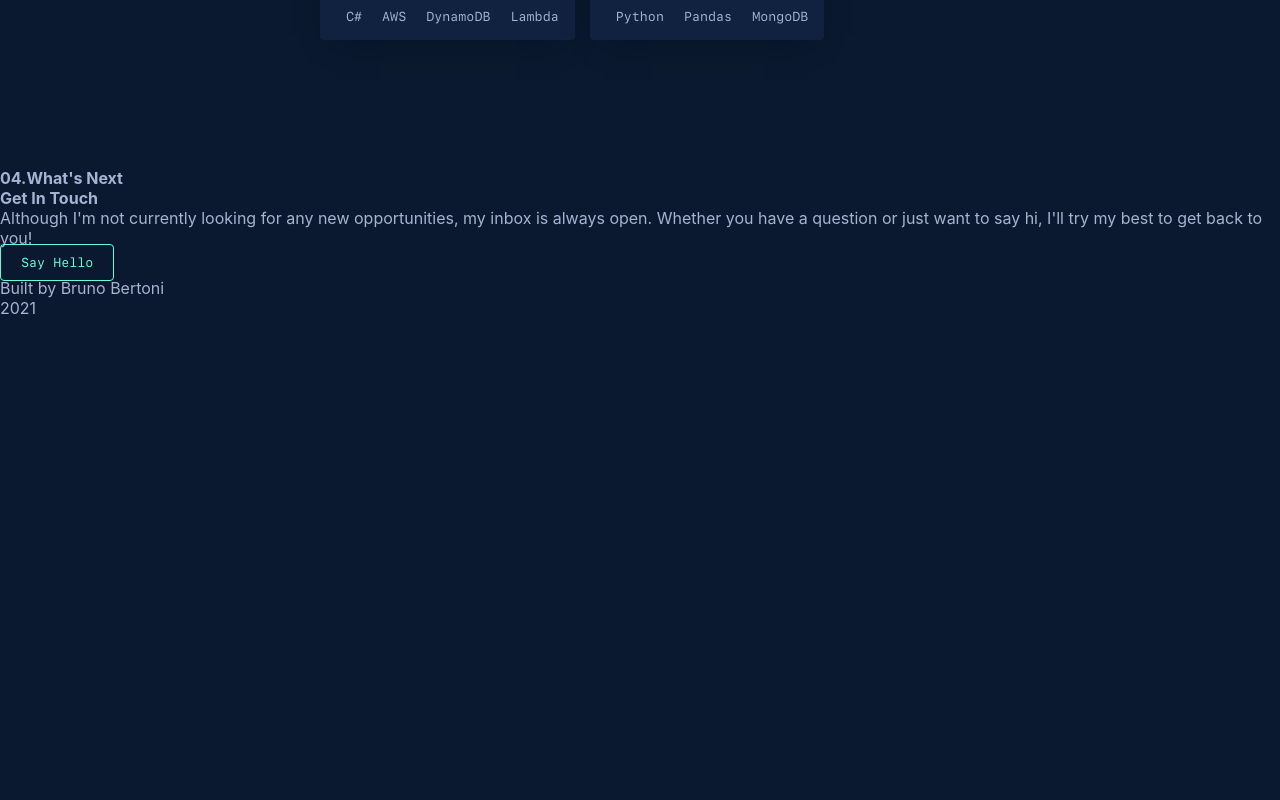
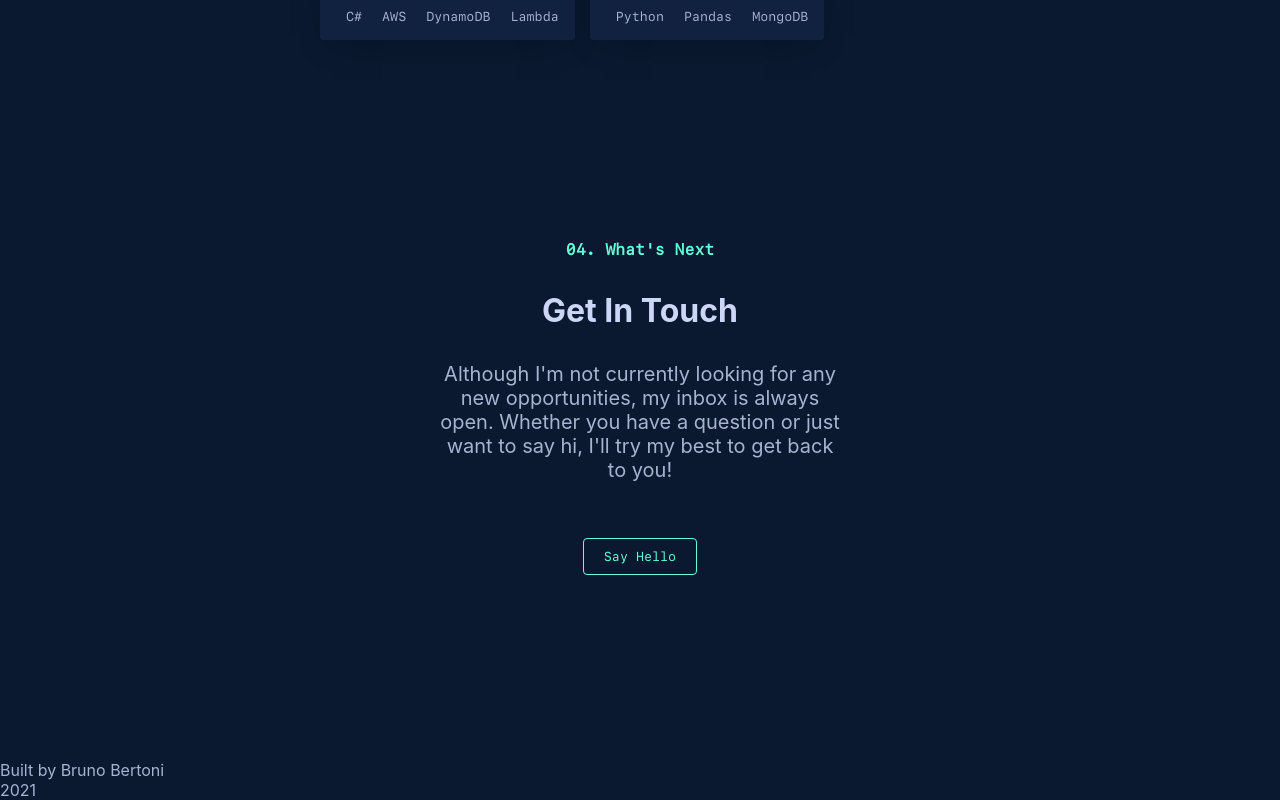
Before and after one commit to bruno-bert/my-portfolio, a Next.js app: page / in a window 1280 px wide. Shown: the part 5655-6455 px from the top of the page. Before the commit the page ends 5973 px from the top, so only its background shows below. Built offline with nearby package versions, Linux system fonts and the light colour scheme; a web font is replaced by a local one.

Commit message:
feat: contact

```diff
--- a/components/Contact/Contact.module.scss
+++ b/components/Contact/Contact.module.scss
@@ -1,4 +1,44 @@
-.work {
+.contact {
     display: flex;
     flex-direction: column;
+
+    width: 35%;
+    margin: 0 auto;
+    margin-top: 200px;
+    margin-bottom: 10%;
+
+
+    .subtitle {
+        color: var(--green);
+        font-family: var(--font-mono);
+
+        text-align: center;
+    }
+
+
+    .title {
+        padding: 2rem;
+        text-align: center;
+
+        font-size: var(--font-size-section-title);
+        color: var(--lightest-slate);
+        overflow: hidden;
+
+    }
+
+    .description {
+        width: 90%;
+        margin: 0 auto;
+
+        font-size: var(--fz-xl);
+        text-align: center;
+
+    }
+
+    .button {
+        text-align: center;
+        margin: 60px;
+    }
+
+
 }
--- a/components/Contact/Contact.tsx
+++ b/components/Contact/Contact.tsx
@@ -7,24 +7,26 @@ interface Props {
 export const Contact = (props: Props) => {
     return (
 
-        <section id="contact" className={styles.about}>
+        <section id="contact" className={styles.contact}>
             <div>
-                <h3>
-                    <span>04.</span>
-                    What's Next
+                <h3 className={styles.subtitle}>
+                    04. What's Next
                 </h3>
             </div>
 
-            <h2>Get In Touch</h2>
-            <p>
+            <h2 className={styles.title}>Get In Touch</h2>
+            <p className={styles.description}>
                 Although I'm not currently looking for any new opportunities, my inbox is always open. Whether you have a question or just want to say hi,
                 I'll try my best to get back to you!
             </p>
-            <Button>
-                <a target="_blank" href="https://wa.me/5512991229818?text=Hello!">
-                    Say Hello
-                </a>
-            </Button>
+
+            <div className={styles.button}>
+                <Button>
+                    <a target="_blank" href="https://wa.me/5512991229818?text=Hello!">
+                        Say Hello
+                    </a>
+                </Button>
+            </div>
 
         </section>
     )
```
